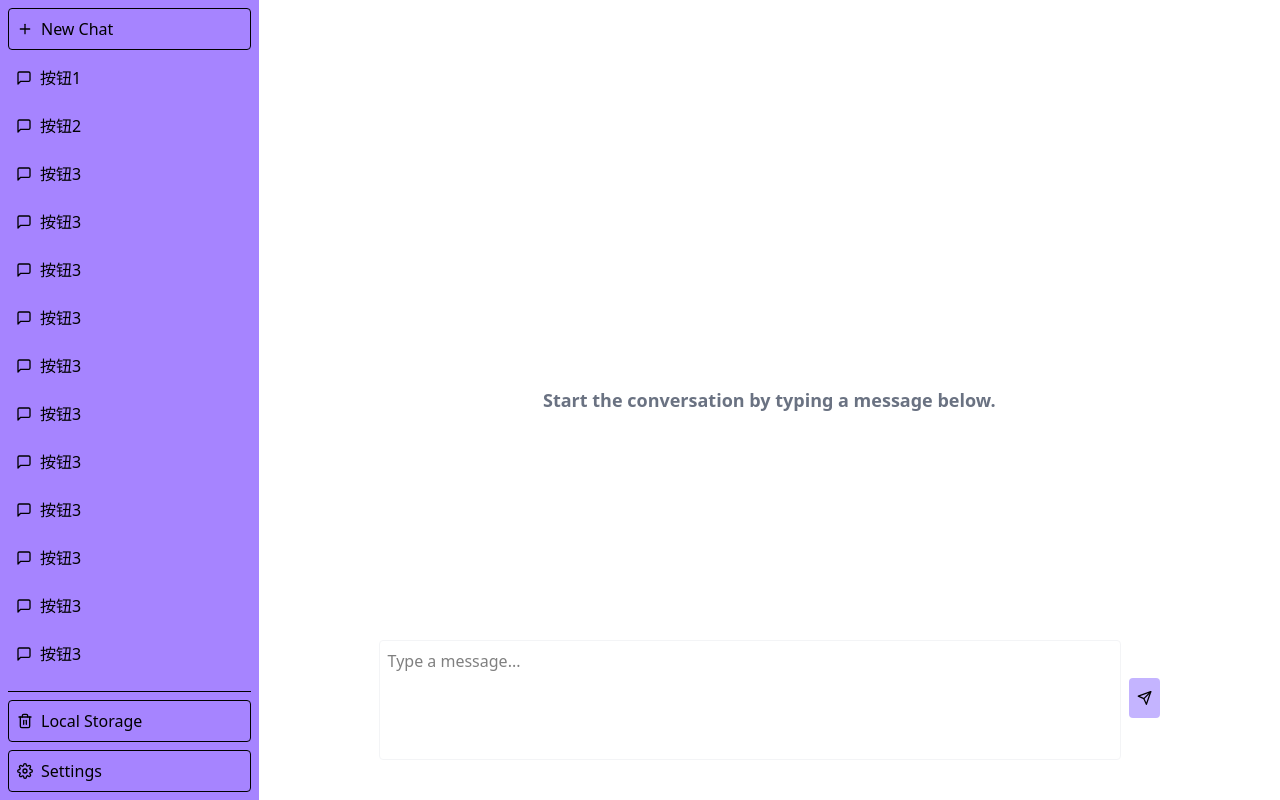
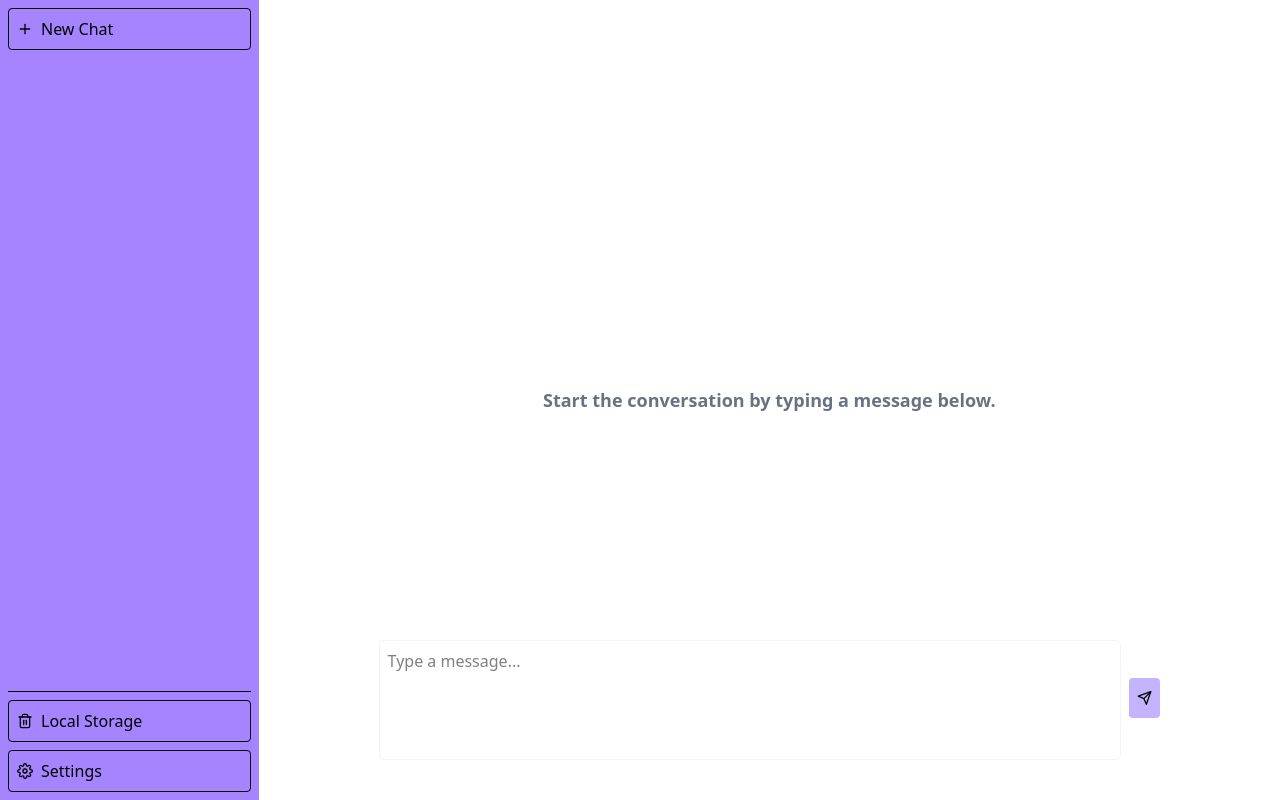
Before and after one commit to aaaabang/GPT-frontend, a React (Vite) app: page / in a window 1280 px wide. Built offline with nearby package versions, Linux system fonts and the light colour scheme.

Commit message:
history ready

```diff
--- a/src/App.jsx
+++ b/src/App.jsx
@@ -1,4 +1,4 @@
-import { useState } from "react";
+import { useState, useEffect } from "react";
 import reactLogo from "./assets/react.svg";
 import viteLogo from "/vite.svg";
 import "./App.css";
@@ -10,15 +10,39 @@ import sendIcon from "./assets/send.svg";
 export default function App() {
   const [inputValue, setInputValue] = useState("");
   const [messages, setMessages] = useState([]);
+  const [history, setHistory] = useState([]);
+  const [currentSessionId, setCurrentSessionId] = useState(-1);
 
   const handleSendMessage = () => {
     if (inputValue.trim() === "") return; // 防止发送空消息
-    setMessages([...messages, { sender: "user", text: inputValue }]);
+
+    const userMsg = { sender: "user", text: inputValue };
+    //update history
+    const hisLength = history.length;
+    if (messages.length === 0) {
+      console.log("Creating new session");
+      const newId = history.length + 1;
+      setCurrentSessionId(newId);
+
+      const newSession = {
+        title: `Chat ${newId}`,
+        messages: [userMsg],
+      };
+      setHistory([...history, newSession]);
+    } else {
+      history[currentSessionId - 1].messages.push(userMsg);
+      setHistory([...history]);
+    }
+
+    setMessages([...messages, userMsg]);
     setInputValue("");
 
     streamOpenAIRequest();
   };
 
+  useEffect(() => {
+    console.log("messages updated:", messages);
+  }, [messages]);
   const API_KEY = "<YOUR_API_KEY>"; // ⚠️ Put your API key here
 
   async function streamOpenAIRequest() {
@@ -91,17 +115,26 @@ export default function App() {
     console.log("Final result:", result);
   }
 
+  const currentSession = history.find((s) => s.id === currentSessionId);
+
   return (
     <div className="flex w-screen h-screen">
       <div className="flex w-80 h-full p-2 bg-primary-400 ">
-        <Sidebar messages={messages} setMessages={setMessages} />
+        <Sidebar
+          messages={messages}
+          setMessages={setMessages}
+          currentSessionId={currentSessionId}
+          setCurrentSessionId={setCurrentSessionId}
+          history={history}
+          setHistory={setHistory}
+        />
       </div>
 
       {/* 右侧聊天窗口 */}
       <main className="flex w-full flex-col items-stretch relative bg-transparent">
         {/* 消息列表（可滚动） */}
-        <MessageList messages={messages} />
-
+        {/* TODO: MessageList messages={currentSession?.messages || []} App.jsx:142 Internal React error: Expected static flag was missing. Please notify the React team.*/}
+        <MessageList messages={messages || []} />
         {/* 输入框只在聊天区底部固定，不遮盖 sidebar */}
         <div className="absolute bottom-0 left-0 right-0 flex bg-transparent backdrop-blur px-30 pb-10 items-center ">
           <textarea
@@ -111,13 +144,12 @@ export default function App() {
             onChange={(e) => setInputValue(e.target.value)}
           />
           <button
-            className="ml-2 mb-1 p-2 rounded bg-primary-300 hover:bg-primary-400 flex items-center justify-center"
+            className="ml-2 mb-1 p-2 rounded bg-primary-300 hover:bg-primary-400 flex justify-center items-center"
             style={{ height: "40px" }}
             onClick={() => {
               handleSendMessage();
             }}
             aria-label="Send"
-            items-center
           >
             <img src={sendIcon} alt="send" className="w-4 h-4" />
           </button>
--- a/src/MessageList.jsx
+++ b/src/MessageList.jsx
@@ -34,7 +34,6 @@ function MessageList({ messages }) {
       </div>
     );
   }
-
   const bottomRef = useRef(null);
   useEffect(() => {
     if (bottomRef.current) {
--- a/src/Sidebar.jsx
+++ b/src/Sidebar.jsx
@@ -7,33 +7,21 @@ import checkIcon from "./assets/check.svg";
 import xIcon from "./assets/x.svg";
 import { useState } from "react";
 
-const buttonList = [
-  { id: 1, label: "按钮1" },
-  { id: 2, label: "按钮2" },
-  { id: 3, label: "按钮3" },
-  { id: 3, label: "按钮3" },
-  { id: 3, label: "按钮3" },
-  { id: 3, label: "按钮3" },
-  { id: 3, label: "按钮3" },
-  { id: 3, label: "按钮3" },
-  { id: 3, label: "按钮3" },
-  { id: 3, label: "按钮3" },
-  { id: 3, label: "按钮3" },
-  { id: 3, label: "按钮3" },
-  { id: 3, label: "按钮3" },
-  { id: 3, label: "按钮3" },
-  { id: 3, label: "按钮3" },
-];
-
-function Sidebar({ messages, setMessages }) {
-  const [selectedIdx, setSelectedIdx] = useState(null);
+function Sidebar({
+  messages,
+  setMessages,
+  currentSessionId,
+  setCurrentSessionId,
+  history,
+  setHistory,
+}) {
   const [deletedFlag, setDeletedFlag] = useState(false);
 
   // 右侧按钮配置
   const rightButtons = [
     {
-      show: (selectedIdx, idx, deletedFlag) =>
-        selectedIdx === idx && !deletedFlag,
+      show: (currentSessionId, idx, deletedFlag) =>
+        currentSessionId === idx && !deletedFlag,
       buttons: [
         {
           icon: editIcon,
@@ -55,8 +43,8 @@ function Sidebar({ messages, setMessages }) {
       ],
     },
     {
-      show: (selectedIdx, idx, deletedFlag) =>
-        selectedIdx === idx && deletedFlag,
+      show: (currentSessionId, idx, deletedFlag) =>
+        currentSessionId === idx && deletedFlag,
       buttons: [
         {
           icon: checkIcon,
@@ -64,6 +52,10 @@ function Sidebar({ messages, setMessages }) {
           onClick: (e, idx) => {
             e.stopPropagation();
             console.log("delete confirm click", idx);
+            const newHistory = history.filter((_, hIdx) => hIdx !== idx);
+            setHistory(newHistory);
+            setMessages([]);
+            setCurrentSessionId(null);
             setDeletedFlag(false);
           },
         },
@@ -86,7 +78,7 @@ function Sidebar({ messages, setMessages }) {
         <button
           className="flex items-center p-2 rounded-sm bg-primary-400 text-black border border-black-500 hover:bg-primary-300"
           onClick={() => {
-            setSelectedIdx(null);
+            setCurrentSessionId(null);
             setDeletedFlag(false); // 新建聊天时重置删除确认状态
             setMessages([]);
           }}
@@ -96,25 +88,26 @@ function Sidebar({ messages, setMessages }) {
         </button>
         {/* 根据 list 渲染按钮 */}
         <div className="flex-1 min-h-0 overflow-auto flex flex-col space-y-2">
-          {buttonList.map((item, idx) => (
+          {history.map((item, idx) => (
             <button
               key={idx}
               className={`flex items-center p-2 rounded-sm text-black hover:bg-primary-300 justify-between ${
-                selectedIdx === idx ? "bg-primary-200" : "bg-primary-400"
+                currentSessionId === idx ? "bg-primary-200" : "bg-primary-400"
               }`}
               onClick={() => {
-                setSelectedIdx(idx);
+                setCurrentSessionId(idx);
+                setMessages(item.messages);
                 setDeletedFlag(false); // 切换按钮时重置删除确认状态
                 console.log("selectedIdx", idx);
               }}
             >
               <div className="flex items-center">
                 <img src={messageIcon} alt="message" className="w-4 h-4 mr-2" />
-                {item.label}
+                {"Chat " + (idx + 1)}
               </div>
               {rightButtons.map(
                 (group, gIdx) =>
-                  group.show(selectedIdx, idx, deletedFlag) && (
+                  group.show(currentSessionId, idx, deletedFlag) && (
                     <div
                       className="flex items-center space-x-1 ml-2"
                       key={gIdx}
```
